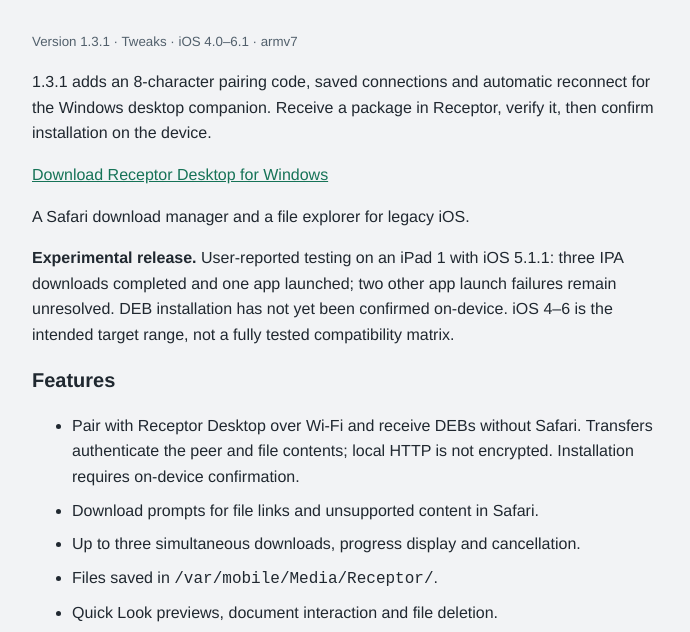
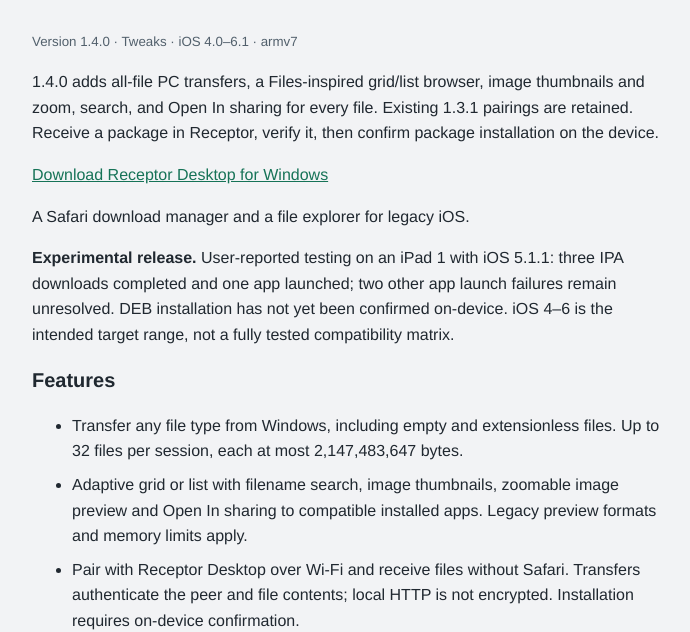
Before and after one commit to jajaengland/jajaengland.github.io, a plain HTML site: page repo/depictions/receptor.html in a window 1280 px wide. Shown: the part 182-814 px from the top of the page, without its empty margins (288-978 px from the left). Drawn offline with Linux system fonts and the light colour scheme.

Commit message:
Publish Receptor 1.4.0 file explorer update

```diff
--- a/repo/depictions/receptor.html
+++ b/repo/depictions/receptor.html
@@ -5,12 +5,14 @@
 <style>body{font:16px/1.6 Helvetica,Arial,sans-serif;background:#f2f3f5;color:#202830;margin:0;padding:20px}main{max-width:640px;margin:auto}h1{font-size:32px}h2{font-size:20px}a{color:#167357}li{margin-bottom:8px}code{word-wrap:break-word}small{color:#52606c}</style>
 </head><body><main>
 <p><img src="../icons/receptor.png" width="72" height="72" alt="Receptor download icon"></p>
-<h1>Receptor</h1><p><small>Version 1.3.1 · Tweaks · iOS 4.0–6.1 · armv7</small></p>
-<p>1.3.1 adds an 8-character pairing code, saved connections and automatic reconnect for the Windows desktop companion. Receive a package in Receptor, verify it, then confirm installation on the device.</p><p><a href="https://github.com/jajaengland/Receptor/releases/tag/v1.3.1">Download Receptor Desktop for Windows</a></p>
+<h1>Receptor</h1><p><small>Version 1.4.0 · Tweaks · iOS 4.0–6.1 · armv7</small></p>
+<p>1.4.0 adds all-file PC transfers, a Files-inspired grid/list browser, image thumbnails and zoom, search, and Open In sharing for every file. Existing 1.3.1 pairings are retained. Receive a package in Receptor, verify it, then confirm package installation on the device.</p><p><a href="https://github.com/jajaengland/Receptor/releases/tag/v1.4.0">Download Receptor Desktop for Windows</a></p>
 <p>A Safari download manager and a file explorer for legacy iOS.</p>
 <p><strong>Experimental release.</strong> User-reported testing on an iPad 1 with iOS 5.1.1: three IPA downloads completed and one app launched; two other app launch failures remain unresolved. DEB installation has not yet been confirmed on-device. iOS 4–6 is the intended target range, not a fully tested compatibility matrix.</p>
 <h2>Features</h2><ul>
-<li>Pair with Receptor Desktop over Wi-Fi and receive DEBs without Safari. Transfers authenticate the peer and file contents; local HTTP is not encrypted. Installation requires on-device confirmation.</li>
+<li>Transfer any file type from Windows, including empty and extensionless files. Up to 32 files per session, each at most 2,147,483,647 bytes.</li>
+<li>Adaptive grid or list with filename search, image thumbnails, zoomable image preview and Open In sharing to compatible installed apps. Legacy preview formats and memory limits apply.</li>
+<li>Pair with Receptor Desktop over Wi-Fi and receive files without Safari. Transfers authenticate the peer and file contents; local HTTP is not encrypted. Installation requires on-device confirmation.</li>
 <li>Download prompts for file links and unsupported content in Safari.</li>
 <li>Up to three simultaneous downloads, progress display and cancellation.</li>
 <li>Files saved in <code>/var/mobile/Media/Receptor/</code>.</li>
@@ -24,8 +26,8 @@
 <h2>Requirements</h2><p>Rootful jailbreak, Cydia Substrate, iOS 4.0–6.1 and an armv7 device. Safari must be allowed to write to the Receptor directory.</p>
 <h2>Using Receptor</h2><p>Tap a downloadable link in Safari and choose Download. Open Receptor from your Home screen to see active transfers or saved files. Tap + to paste a file URL. Tap an IPA or DEB and choose its Install action. Swipe a transfer to cancel it, or a saved file to delete it.</p>
 <h2>DEB installation</h2><p>Close Cydia before installing a DEB. Confirm the selected package; its scripts run as root. Successful installs appear in Cydia's Installed list after reopening it. Use Install Log for errors and Cydia to install missing dependencies. Receptor does not force an incompatible package or remove package-manager locks. Respring if the package requires it.</p>
-<h2>Desktop transfers</h2><p>Upgrade both apps to 1.3.1 or later. Start sharing in ReceptorDesktop.exe on Windows, add DEBs, then open Receptor → Desktop. Enter the address and short code shown on the PC once. Receptor saves the pairing and reconnects next time you open Desktop. Tap a DEB to receive it. Forget saved connection removes the iOS record; stop sharing and Reset pairing on the PC revokes remembered devices. Keep both apps open on the same private Wi-Fi network. Permit private-network firewall access on Windows if asked. Tap Install on the iPad and check Install Log afterward. This new flow still needs physical-device testing.</p>
-<h2>Release notes</h2><p>1.3.1: Short pairing codes, encrypted saved connections, a fixed PC port and automatic reconnect. Both apps need updating; pair once after upgrading.</p><p>1.3.0: Windows companion and authenticated Wi-Fi DEB transfers.</p><p>1.2.0: Adds confirmed local DEB installation, a fixed-operation root helper, Install Log and a Cydia shortcut.</p><p>1.1.1: Updates the icon. 1.1.0: Adds modern TLS downloads, the standalone app, shared transfer status/cancellation, URL entry and IPA installation. Physical-device validation is pending.</p>
+<h2>Desktop transfers</h2><p>Upgrade both apps to 1.4.0. Start sharing in ReceptorDesktop.exe on Windows, add files, then open Receptor → Desktop. Enter the address and short code shown on the PC once. Receptor saves the pairing and reconnects next time you open Desktop. Tap any file to receive it, then return to Browse to preview or use the file menu → Open In. DEB/IPA installation remains a separate confirmed action. Forget saved connection removes the iOS record; stop sharing and Reset pairing on the PC revokes remembered devices. Keep both apps open on the same private Wi-Fi network. Permit private-network firewall access on Windows if asked. Tap Install on the iPad and check Install Log afterward. This new flow still needs physical-device testing.</p>
+<h2>Release notes</h2><p>1.4.0: Any-file PC transfers, adaptive grid/list, filename search, image thumbnails and pinch/double-tap preview, and Open In actions for all files. The new iOS UI still needs device testing.</p><p>1.3.1: Short pairing codes, encrypted saved connections, a fixed PC port and automatic reconnect. Both apps need updating; pair once after upgrading.</p><p>1.3.0: Windows companion and authenticated Wi-Fi DEB transfers.</p><p>1.2.0: Adds confirmed local DEB installation, a fixed-operation root helper, Install Log and a Cydia shortcut.</p><p>1.1.1: Updates the icon. 1.1.0: Adds modern TLS downloads, the standalone app, shared transfer status/cancellation, URL entry and IPA installation. Physical-device validation is pending.</p>
 <h2>Limitations</h2><p>Downloads use HTTP(S) GET requests. There is no resume after the owning process exits. Keep the app that started a long download in the foreground. Receptor's TLS update does not change Safari's webpage networking or Cydia's repository networking. Unsigned IPAs may require a compatible AppSync setup. FairPlay authorization and device/iOS compatibility still apply.</p>
 <p><a href="https://github.com/jajaengland/Receptor/issues">Report an issue</a> · <a href="../">Repository home</a></p>
 </main></body></html>
```
Also changed, not shown: repo/index.html (+1 -1 lines), 9 other files.
